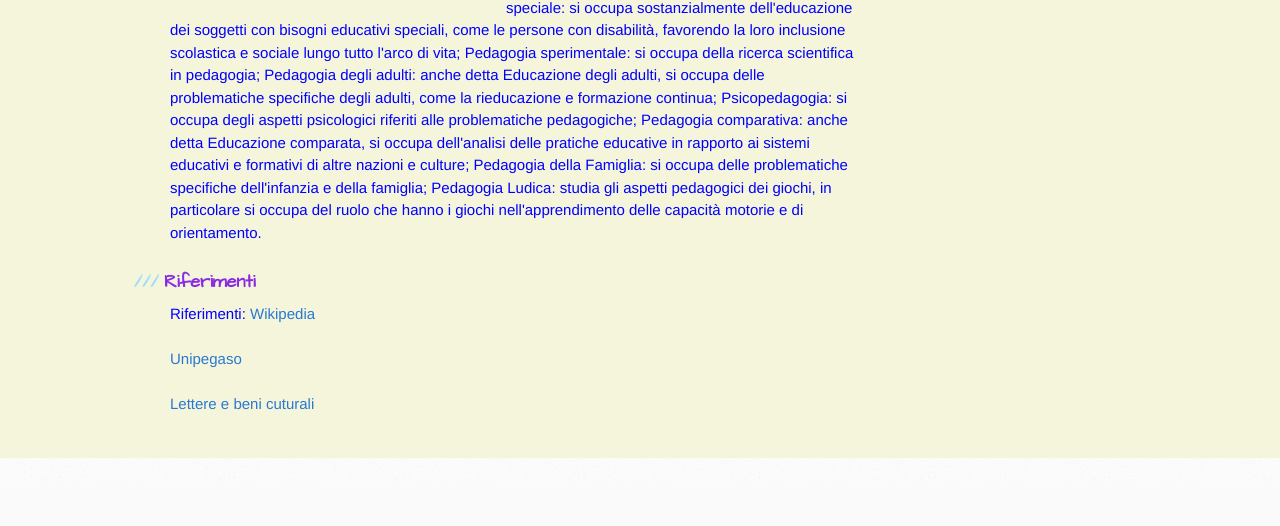
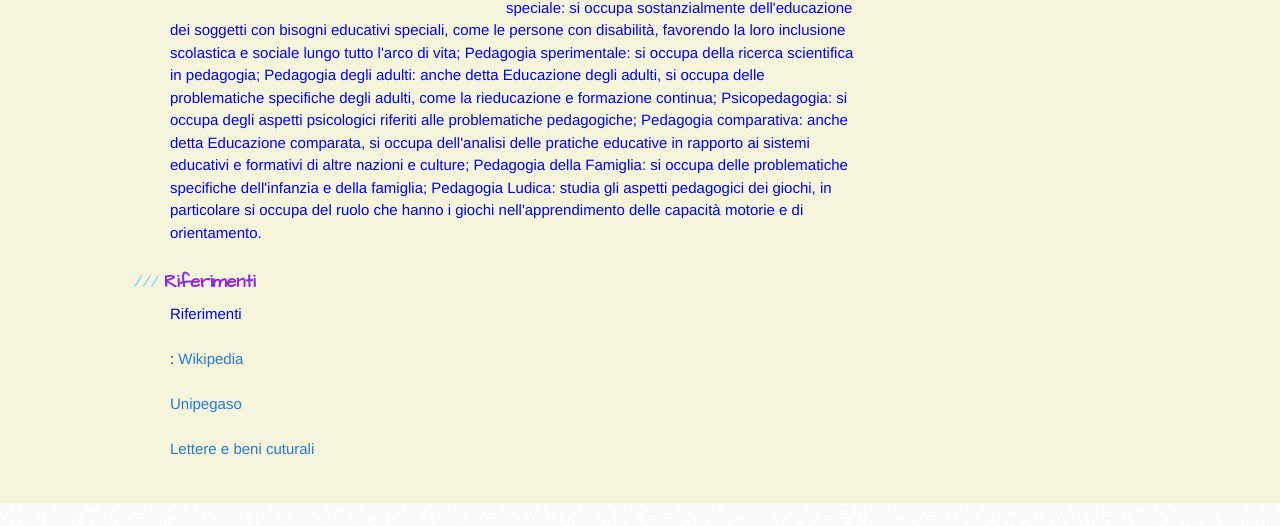
Before and after one commit to cinzia-secci/scienze-pedagogiche, a plain HTML site: page index.html in a window 1280 px wide. Shown: the part 2300-2826 px from the top of the page. Before the commit the page ends 2781 px from the top, so only its background shows below. Drawn offline with Linux system fonts and the light colour scheme.

Commit message:
Update index.html

```diff
--- a/index.html
+++ b/index.html
@@ -110,7 +110,7 @@ Pedagogia Ludica: studia gli aspetti pedagogici dei giochi, in particolare si oc
 
 <p style="
 color:blue;
-"p>Riferimenti: <a href=”http://it.wikipedia.org/wiki/Pedagogia” target=”new” > Wikipedia <br> </br></a>
+"p>Riferimenti <br> </br>: <a href=”http://it.wikipedia.org/wiki/Pedagogia” target=”new” > Wikipedia <br> </br></a>
 <a href=”http://www.unipegaso.it/” target=”new” > Unipegaso<br> </br></a>
   <a href=”http://http://www.letterebeniculturali.unibo.it/it/corsi/insegnamenti/insegnamento/2013/320337/” target=”new” > Lettere e beni cuturali<br> </br></a>
 </p>
```
